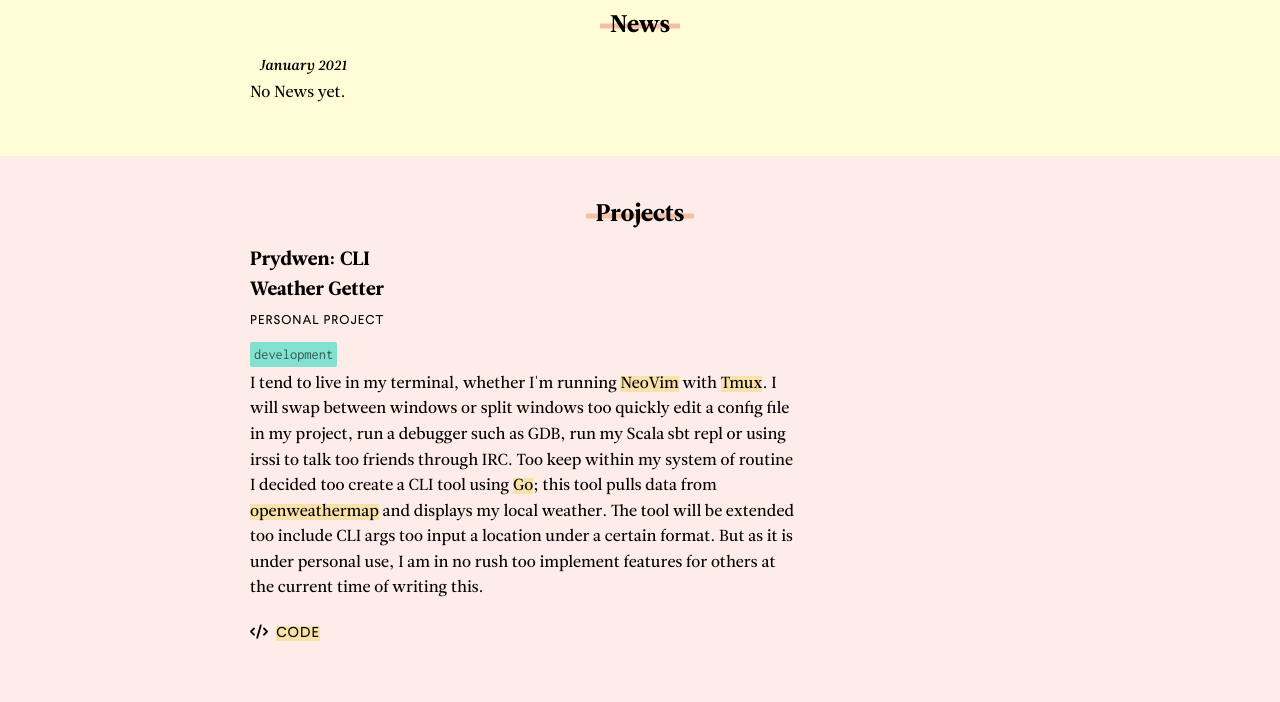
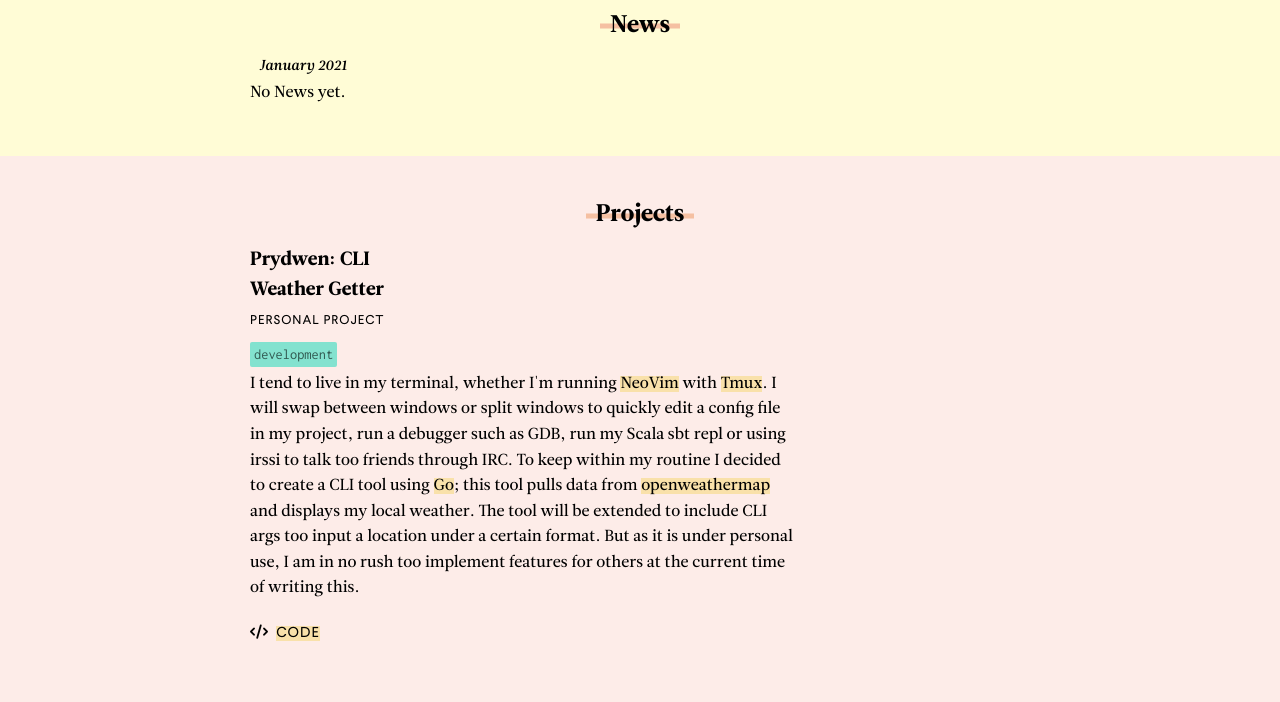
Before and after one commit to epmor/epmor.github.io, a website: page index.html in a window 1280 px wide. Shown: the part 880-1582 px from the top of the page. Drawn offline with Linux system fonts and the light colour scheme.

Commit message:
updated project desc

```diff
--- a/index.html
+++ b/index.html
@@ -142,11 +142,13 @@
             <dd class="resume__item-description">
               <p>
                 I tend to live in my terminal, whether I'm running <a href="https://neovim.io/">NeoVim</a> with <a href="https://github.com/tmux/tmux/wiki">Tmux</a>.
-                I will swap between windows or split windows too quickly edit a config file in my project, run a debugger such as GDB, run my Scala sbt repl
+                I will swap between windows or split windows to quickly edit a config file in my project, run a debugger such as GDB,
+                 run my Scala sbt repl
                 or using irssi to talk too friends through IRC.
-                Too keep within my system of routine I decided too create a CLI tool using <a href="https://golang.org/">Go</a>;
+                To keep within my routine I decided to create a CLI tool using <a href="https://golang.org/">Go</a>;
                 this tool pulls data from <a href="https://openweathermap.org/api">openweathermap</a> and displays my local weather.
-                The tool will be extended too include CLI args too input a location under a certain format. But as it is under personal use, I am in no rush too implement features for others at the current time of writing this.
+                The tool will be extended to include CLI args too input a location under a certain format. But as it is under personal use,
+                I am in no rush too implement features for others at the current time of writing this.
 
               </p>
               <ul class="resume__item-links list-inline list-unstyled">
```
